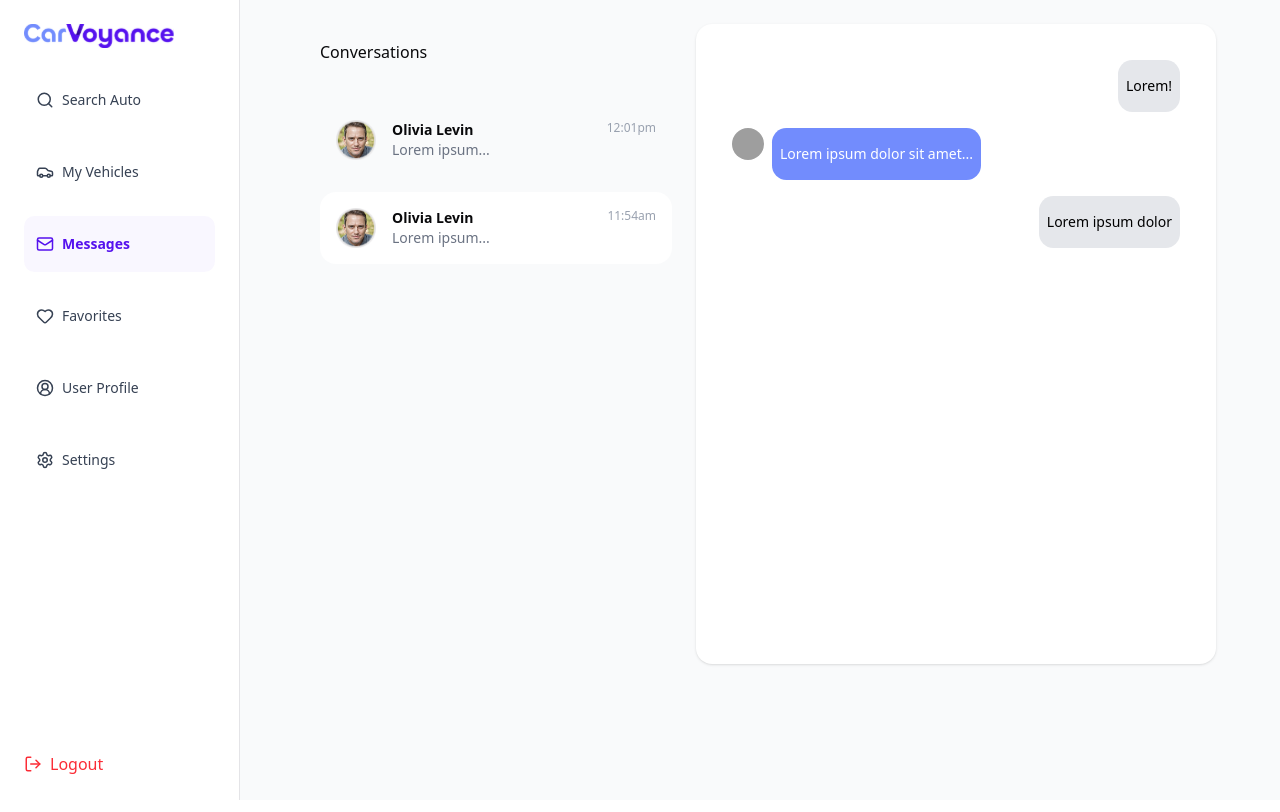
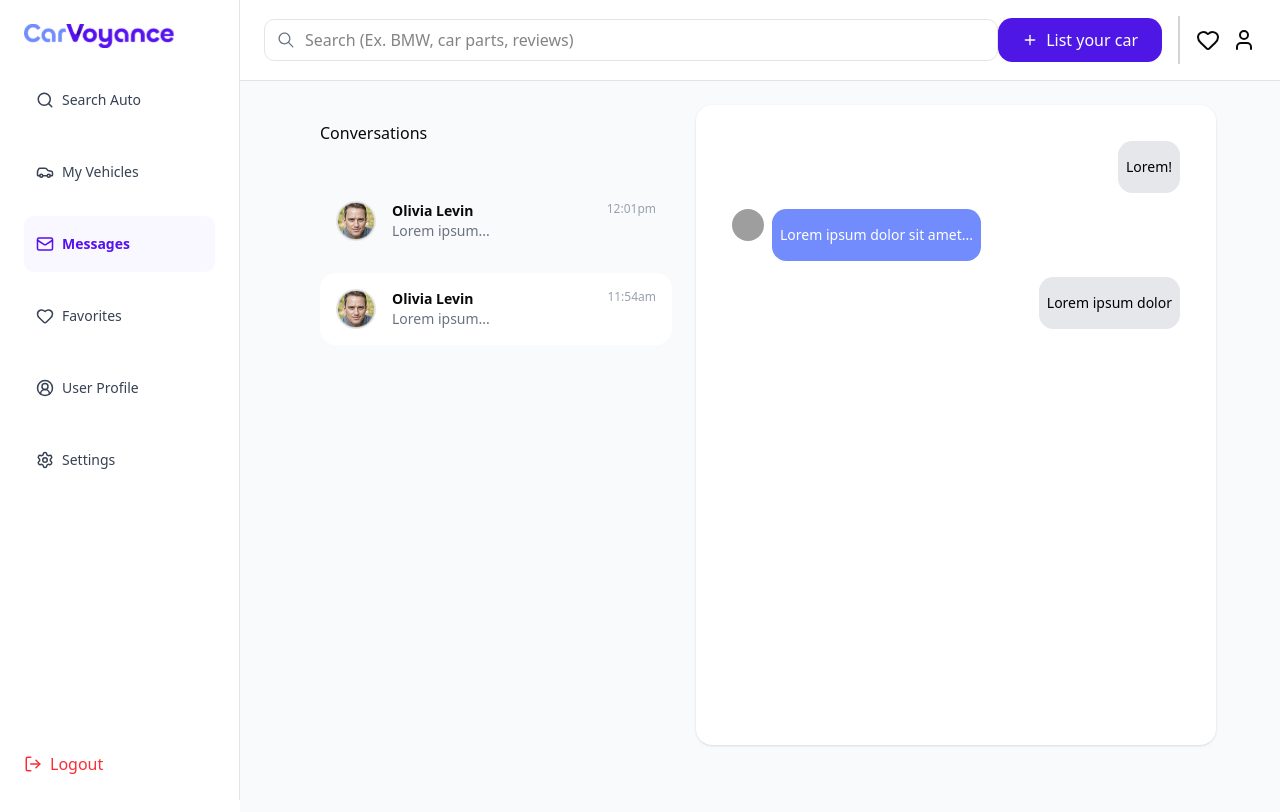
Before and after one commit to callmeflash88/own-car-voyance, a Next.js app: page /chat in a window 1280 px wide. Shown: the top 812 px of the page. Built offline with nearby package versions, Linux system fonts and the light colour scheme; no server answers; grey boxes are pictures that could not be loaded.

Commit message:
add adaptive layout

```diff
--- a/src/app/(profile)/layout.tsx
+++ b/src/app/(profile)/layout.tsx
@@ -1,14 +1,100 @@
+"use client";
 import { Sidebar } from "@/widgets/user-sidebar/user-sidebar";
+
+import { useState } from "react";
+import Image from "next/image";
+import Link from "next/link";
+import { FiMenu } from "react-icons/fi";
+import { IoIosSearch } from "react-icons/io";
+import logo from "../../../public/assets/logo.svg";
+import { Button } from "@/shared/ui";
+import { Heart, Plus, User } from "lucide-react";
+import { useRouter } from "next/navigation";
+import { MAIN_ROUTES, PROFILE_ROUTES } from "@/lib/routes";
 
 export default function DashboardLayout({
   children,
 }: {
   children: React.ReactNode;
 }) {
+  const navigate = useRouter();
+  const [isSidebarOpen, setIsSidebarOpen] = useState(false);
+
+  const handleListYourCarClick = () => {
+    navigate.push(MAIN_ROUTES.CREATE_AD);
+  };
+
   return (
     <div className="flex min-h-screen">
-      <Sidebar />
-      <div className="flex flex-col flex-1">
+      <div
+        className={`fixed inset-y-0 left-0 z-50 bg-white transition-transform transform md:translate-x-0 md:static md:block ${
+          isSidebarOpen ? "translate-x-0" : "-translate-x-full"
+        }`}
+      >
+        <Sidebar />
+      </div>
+
+      <div className="flex flex-col flex-1 min-h-screen bg-gray-50">
+        <header className="flex items-center justify-between p-4 bg-white border-b md:px-6">
+          <div className="flex items-center lg:hidden">
+            <Link href="/" className="flex items-center gap-2">
+              <Image
+                src={logo}
+                alt="CarVoyance"
+                width={120}
+                height={40}
+                priority
+              />
+            </Link>
+          </div>
+
+          <div className="flex-1 lg:hidden" />
+
+          <div className="flex items-center lg:hidden">
+            <button
+              className="p-2"
+              onClick={() => setIsSidebarOpen(!isSidebarOpen)}
+              aria-label="Toggle menu"
+            >
+              <FiMenu size={24} />
+            </button>
+          </div>
+
+          <div className="hidden lg:flex flex-1 justify-start">
+            <div className="relative w-full max-w-3xl">
+              <IoIosSearch
+                className="absolute left-3 top-1/2 transform -translate-y-1/2 text-gray-500"
+                size={20}
+              />
+              <input
+                type="text"
+                placeholder="Search (Ex. BMW, car parts, reviews)"
+                className="w-full pl-10 pr-4 py-2 border rounded-lg focus:outline-none focus:ring focus:border-blue-300"
+              />
+            </div>
+          </div>
+
+          <div className="hidden lg:flex items-center gap-4 ">
+            <Button
+              size="md"
+              variant="primary"
+              iconLeft={<Plus className="w-4 h-4" />}
+              onClick={handleListYourCarClick}
+            >
+              List your car
+            </Button>
+            <div className="w-[2px] h-12 bg-[#2B2B2B33]" />
+            <div className="flex gap-3">
+              <Link href={PROFILE_ROUTES.FAVORITES}>
+                <Heart />
+              </Link>
+              <Link href={PROFILE_ROUTES.PROFILE_SEARCH}>
+                <User />
+              </Link>
+            </div>
+          </div>
+        </header>
+
         <main className="p-6 bg-gray-50 min-h-screen">{children}</main>
       </div>
     </div>
--- a/src/app/(profile)/profile/page.tsx
+++ b/src/app/(profile)/profile/page.tsx
@@ -9,7 +9,7 @@ import { useState } from "react";
 export default function Profile() {
   const [editMode, setEditMode] = useState(false);
   return (
-    <div className="grid grid-cols-1 md:grid-cols-[1fr_2fr] gap-4 px-10">
+    <div className="grid grid-cols-1 md:grid-cols-[1fr_2fr] gap-4 px-2 lg:px-10">
       <div className="flex flex-col gap-4">
         <ProfileProgress />
         <UserProfileCard />
```
